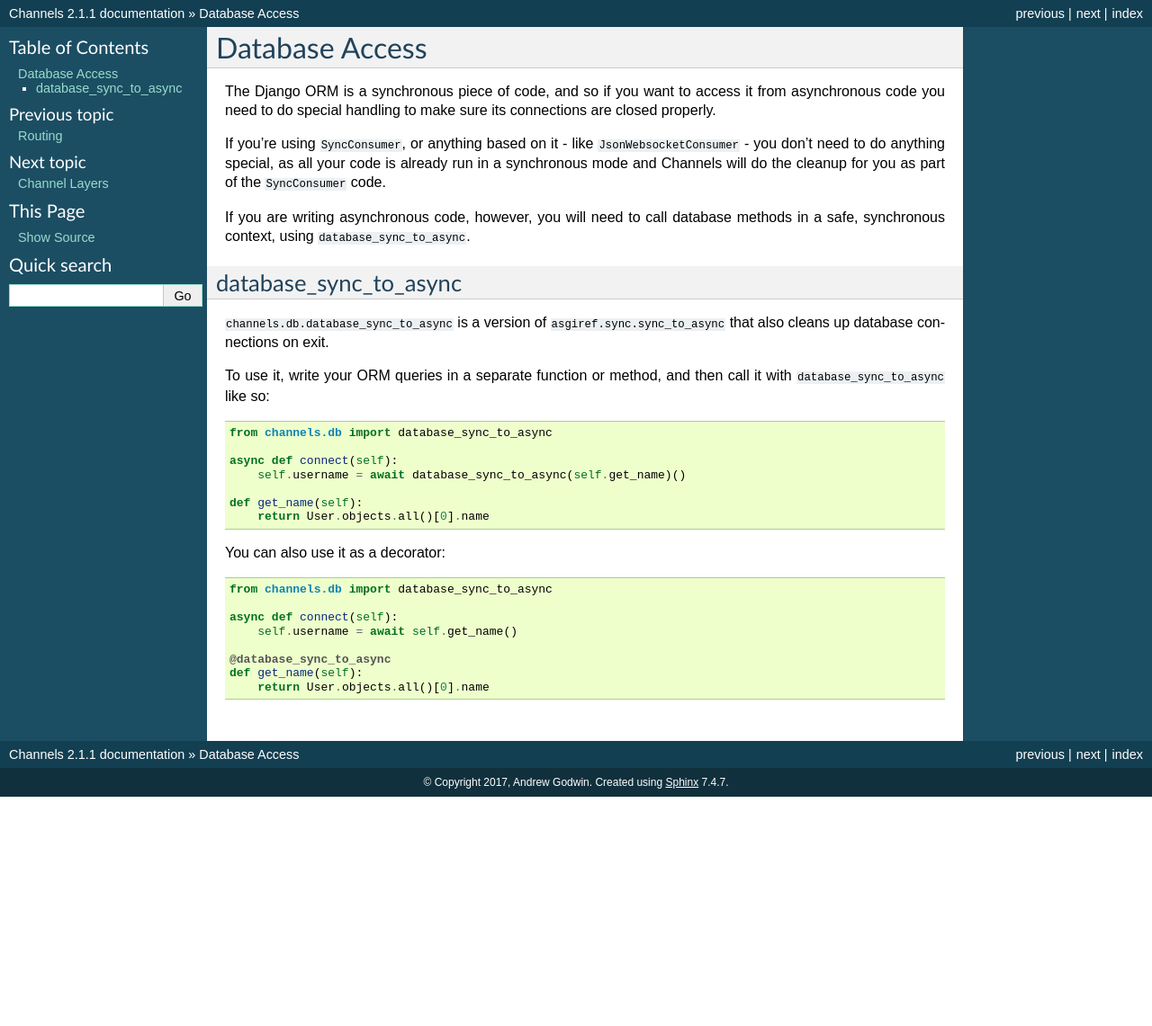
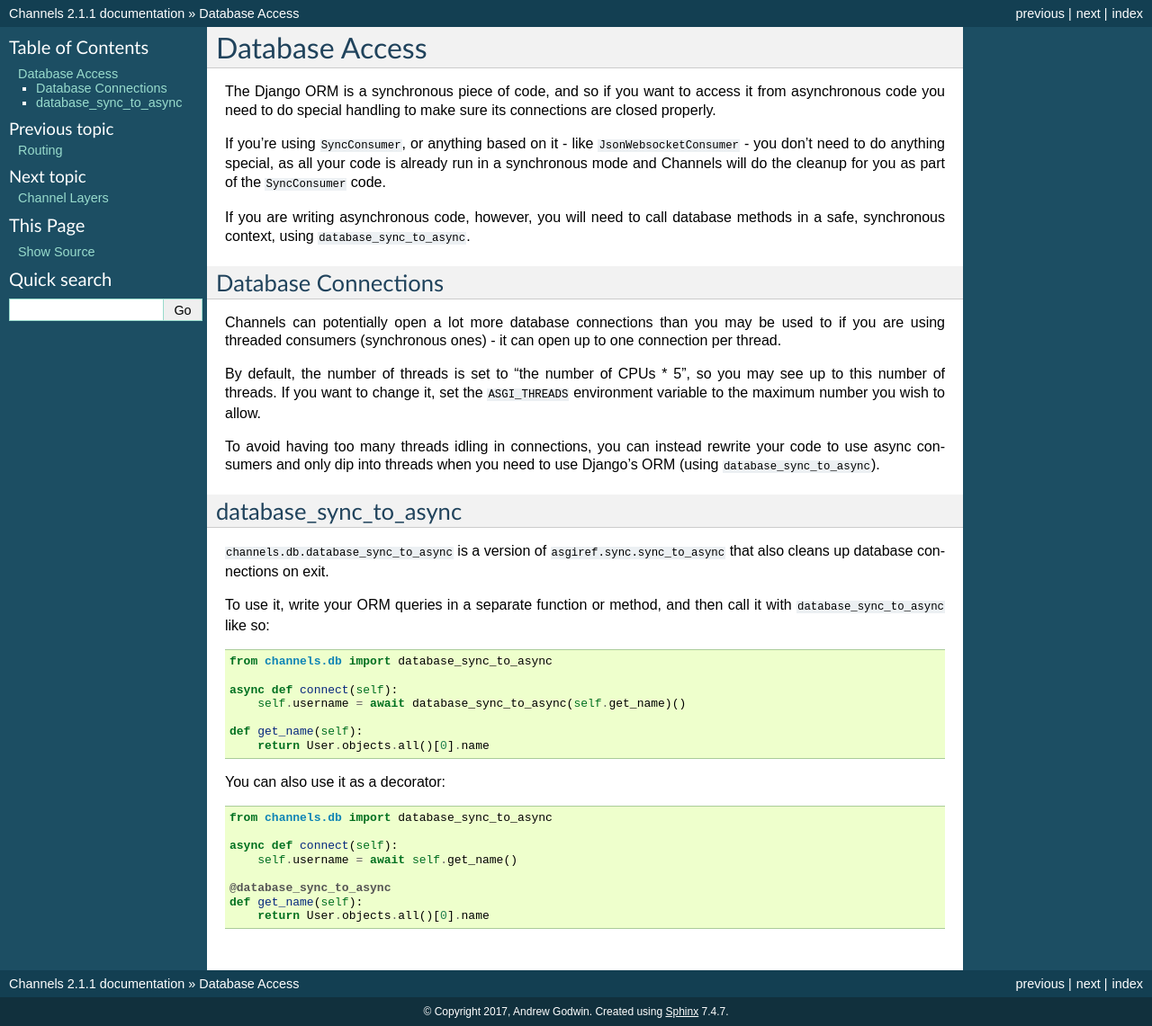
Before and after one commit to phillipchain/DjangoChannels, a Sphinx documentation site: the page built from docs/topics/databases.rst, in a window 1280 px wide. Shown: the whole page at 90% size. Built offline with Sphinx 7.4.7, drawn with Linux system fonts in a browser that asks for light colours; before the commit the page ends 900 px from its top, so only the background shows below that.

Commit message:
Add note about threads and connections

```diff
--- a/docs/topics/databases.rst
+++ b/docs/topics/databases.rst
@@ -12,6 +12,16 @@ for you as part of the ``SyncConsumer`` code.
 
 If you are writing asynchronous code, however, you will need to call
 database methods in a safe, synchronous context, using ``database_sync_to_async``.
+
+
+Database Connections
+--------------------
+
+Channels can potentially open a lot more database connections than you may be used to if you are using threaded consumers (synchronous ones) - it can open up to one connection per thread.
+
+By default, the number of threads is set to "the number of CPUs * 5", so you may see up to this number of threads. If you want to change it, set the ``ASGI_THREADS`` environment variable to the maximum number you wish to allow.
+
+To avoid having too many threads idling in connections, you can instead rewrite your code to use async consumers and only dip into threads when you need to use Django's ORM (using ``database_sync_to_async``).
 
 
 database_sync_to_async
```
